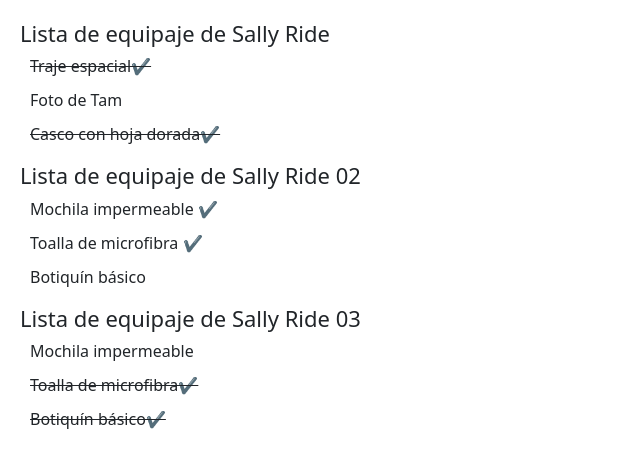
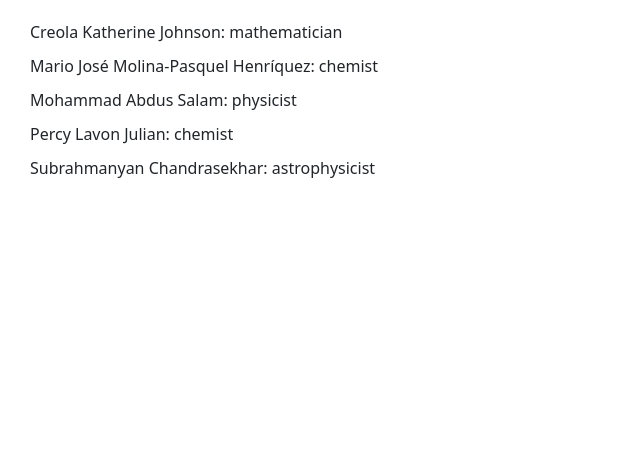
Before and after one commit to dgutierrez21/Learning-ReactJS--React-Docs, a React (Vite) app in the folder 01-learn/: page / in a window 1280 px wide. Shown: the top 466 px of the page, without its empty margins (0-640 px from the left). Built offline with nearby package versions, Linux system fonts and the light colour scheme.

Commit message:
Renderizar datos desde arrays

```diff
--- a/01-learn/src/02-Describir-la-UI/DescribirLaUI.jsx
+++ b/01-learn/src/02-Describir-la-UI/DescribirLaUI.jsx
@@ -4,6 +4,7 @@ import { JavaScriptEnJSXConLlaves } from "./JavaScript-en-JSX-con-llaves/JavaScr
 import { DescribirLaUIOverview } from "./overview/DescribirLaUIOverview";
 import { PasarPropsAUnComponente } from "./Pasar-Props-A-Un-Componente/PasarPropsAUnComponente";
 import { RenderizadoCondicional } from "./Renderizado-Condicional/RenderizadoCondicional";
+import { RenderizadoDeListas } from "./Renderizado-de-listas/RenderizadoDeListas";
 import { TuPrimerComponente } from "./tu-primer-componente/TuPrimerComponente";
 
 export const DescribirLaUI = () => {
@@ -15,7 +16,8 @@ export const DescribirLaUI = () => {
       {/* <EscribirMarcadoConJSX/> */}
       {/* <JavaScriptEnJSXConLlaves /> */}
       {/* <PasarPropsAUnComponente/> */}
-      <RenderizadoCondicional/>
+      {/* <RenderizadoCondicional/> */}
+      <RenderizadoDeListas />
     </>
   );
 };
--- a/01-learn/src/02-Describir-la-UI/Renderizado-de-listas/RenderizadoDeListas.jsx
+++ b/01-learn/src/02-Describir-la-UI/Renderizado-de-listas/RenderizadoDeListas.jsx
@@ -1,7 +1,10 @@
-import React from 'react'
+import React from "react";
+import { List } from "./list/List";
 
 export const RenderizadoDeListas = () => {
   return (
-    <div>RenderizadoDeListas</div>
-  )
-}
+    <>
+      <List />
+    </>
+  );
+};
--- /dev/null
+++ b/01-learn/src/02-Describir-la-UI/Renderizado-de-listas/list/List.jsx
@@ -0,0 +1,19 @@
+const personas = [
+  "Creola Katherine Johnson: mathematician",
+  "Mario José Molina-Pasquel Henríquez: chemist",
+  "Mohammad Abdus Salam: physicist",
+  "Percy Lavon Julian: chemist",
+  "Subrahmanyan Chandrasekhar: astrophysicist",
+  () => {
+    console.log("Hola mundo");
+  },
+];
+
+export const List = () => {
+  const listaElementos = personas.map((persona) => <li>{persona}</li>);
+  return (
+    <>
+      <ul>{listaElementos}</ul>
+    </>
+  );
+};
```
Also changed, not shown: 01-learn/src/02-Describir-la-UI/Renderizado-de-listas/RenderizadoDeListas.txt.
